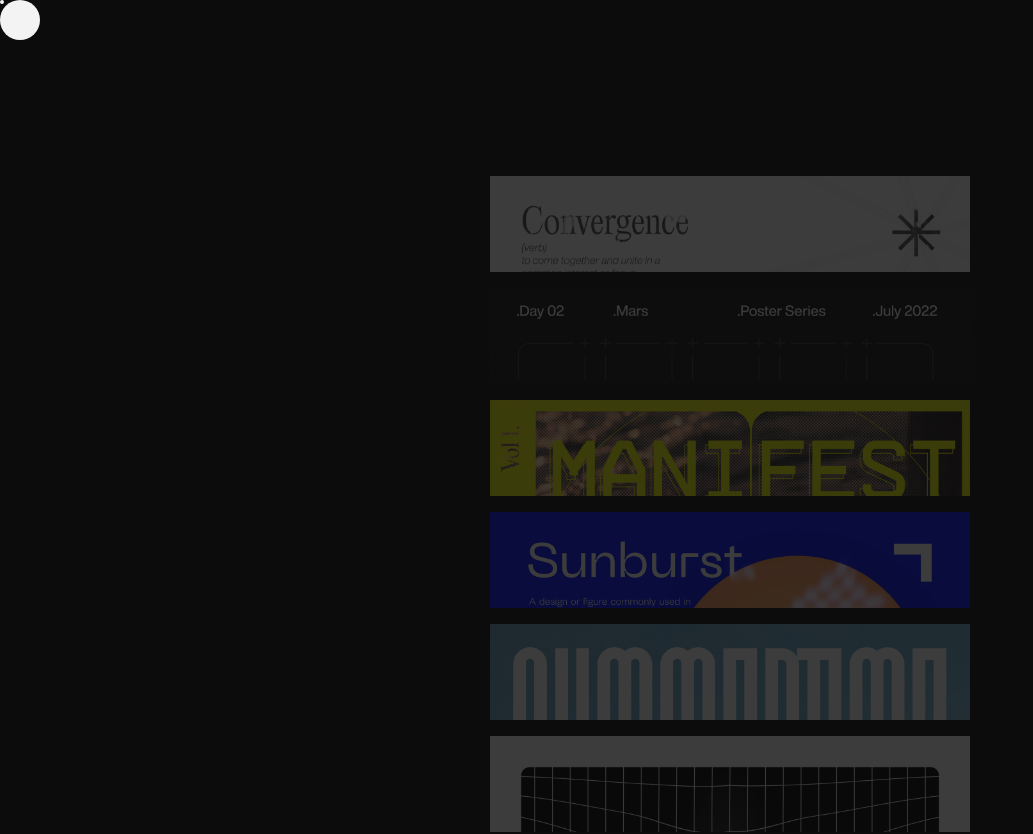
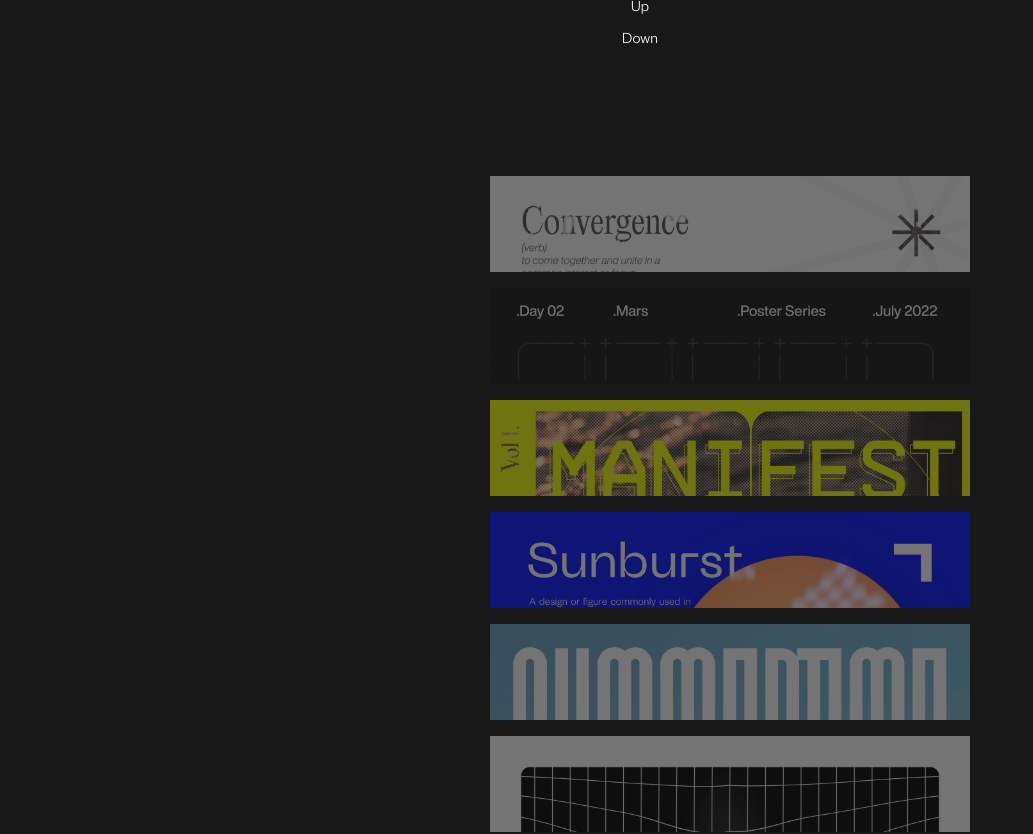
Before and after one commit to ta-ke-sh1/PosterCollectionVol1, a React (Create React App) app: page /gallery in a window 1280 px wide. Shown: the top 834 px of the page, without its empty margins (0-1033 px from the left). Built offline with nearby package versions, Linux system fonts and the light colour scheme.

Commit message:
content update

```diff
--- a/src/App.js
+++ b/src/App.js
@@ -1,23 +1,21 @@
-import { BrowserRouter as Router, useRoutes } from 'react-router-dom';
-import Cursor from './components/cursor'
-import Homepage from './components/homepage'
-import Gallery from './components/gallery'
-import Locomotive from './components/locomotive'
-import './styles/root.scss'
+import { BrowserRouter as Router, useRoutes } from "react-router-dom";
+import Homepage from "./components/homepage";
+import Gallery from "./components/gallery";
+import Locomotive from "./components/locomotive";
+import "./styles/root.scss";
 
 const App = () => {
     const routes = useRoutes([
-    { path: '/', element: < Homepage /> },
-    { path: '/gallery', element: < Gallery /> },
-    { path: '/locomotive', element: < Locomotive /> },
+        { path: "/", element: <Homepage /> },
+        { path: "/gallery", element: <Gallery /> },
+        { path: "/locomotive", element: <Locomotive /> },
     ]);
-  return routes
-}
+    return routes;
+};
 
 const AppWrapper = () => {
     return (
         <Router>
-      <Cursor />
             <App />
         </Router>
     );
--- a/src/components/gallery.js
+++ b/src/components/gallery.js
@@ -1,18 +1,18 @@
 import React, { useState, useEffect } from "react";
-import '../styles/base.scss'
-import '../styles/gallery.scss'
+import "../styles/base.scss";
+import "../styles/gallery.scss";
 import { gsap } from "gsap";
-import { Flip } from 'gsap/Flip';
-import { Observer } from 'gsap/Observer';
-import { ScrollToPlugin } from 'gsap/ScrollToPlugin';
+import { Flip } from "gsap/Flip";
+import { Observer } from "gsap/Observer";
+import { ScrollToPlugin } from "gsap/ScrollToPlugin";
 
 gsap.registerPlugin(Flip);
 gsap.registerPlugin(Observer);
 gsap.registerPlugin(ScrollToPlugin);
 
-const POSTER_COUNT = 23;
+const POSTER_COUNT = 24;
 let winsize = { width: window.innerWidth, height: window.innerHeight };
-window.addEventListener('resize', () => {
+window.addEventListener("resize", () => {
     winsize = { width: window.innerWidth, height: window.innerHeight };
 });
 
@@ -23,18 +23,17 @@ export default function Gallery() {
     // eslint-disable-next-line
     const [index, updateIndex] = useState(-1);
 
-    const [el, setEl] = useState(null)
-    const [items, setItems] = useState(null)
-    const [slides, setSlides] = useState(null)
-    const [wrap, setWrap] = useState(null)
+    const [el, setEl] = useState(null);
+    const [items, setItems] = useState(null);
+    const [slides, setSlides] = useState(null);
+    const [wrap, setWrap] = useState(null);
 
     useEffect(() => {
-        console.log(document.readyState);
-        setEl(document.querySelector('.stack'));
-        setItems(document.querySelectorAll('.stack-item'));
-        setSlides(document.querySelector('.slides'));
-        setWrap(document.querySelector('.stack-wrap'));
-    }, [])
+        setEl(document.querySelector(".stack"));
+        setItems(document.querySelectorAll(".stack-item"));
+        setSlides(document.querySelector(".slides"));
+        setWrap(document.querySelector(".stack-wrap"));
+    }, []);
 
     const openSlideshow = (name, index) => {
         if (isAnimating || isOpen) {
@@ -43,11 +42,12 @@ export default function Gallery() {
 
         updateAnimation(true);
         updateIndex(index);
+        console.log(index);
 
         const scrollY = window.scrollY;
-        document.body.classList.add('oh');
+        document.body.classList.add("oh");
 
-        const state = Flip.getState(items, { props: 'opacity' });
+        const state = Flip.getState(items, { props: "opacity" });
         slides.appendChild(el);
 
         const item = document.getElementById(`poster-day-${index}`);
@@ -55,46 +55,48 @@ export default function Gallery() {
 
         document.documentElement.scrollTop = document.body.scrollTop = 0;
         gsap.set(el, {
-            y: winsize.height / 2 - itemCenter + scrollY
-        })
+            y: winsize.height / 2 - itemCenter + scrollY,
+        });
         document.documentElement.scrollTop = document.body.scrollTop = 0;
 
-        Flip.from(state, { // Animating
+        Flip.from(state, {
             duration: 1,
-            ease: 'expo',
+            ease: "expo",
             onComplete: () => {
                 updateAnimation(false);
-                updateOpen(true)
+                updateOpen(true);
             },
-            onStart: () => document.documentElement.scrollTop = document.body.scrollTop = scrollY,
+            onStart: () =>
+                (document.documentElement.scrollTop = document.body.scrollTop =
+                    scrollY),
             absoluteOnLeave: true,
         });
-    }
+    };
 
     const closeSlideshow = () => {
         if (isAnimating) {
             return;
         }
 
-        document.body.classList.remove('oh');
-        const state = Flip.getState(items, { props: 'opacity' });
+        document.body.classList.remove("oh");
+        const state = Flip.getState(items, { props: "opacity" });
         wrap.appendChild(el);
 
         gsap.set(el, {
-            y: 0
-        })
+            y: 0,
+        });
 
-        Flip.from(state, { // Animating
+        Flip.from(state, {
             duration: 1,
             ease: "expo",
             onComplete: () => {
                 updateAnimation(false);
                 updateOpen(false);
-                updateIndex(-1)
+                updateIndex(-1);
             },
             absoluteOnLeave: true,
         });
-    }
+    };
 
     const navigation = (direction) => {
         if (isAnimating) {
@@ -102,41 +104,58 @@ export default function Gallery() {
         }
         updateAnimation(true);
 
+        const status = direction === "next" ? direction + 1 : direction - 1;
+
+        const next = document.getElementById("#next");
+        const prev = document.getElementById("#prev");
+        gsap.set(prev, { opacity: status > 1 ? 1 : 0 });
+        gsap.set(next, { opacity: status < posterContent.length ? 1 : 0 });
+
         gsap.timeline().to(el, {
             duration: 1,
-            ease: 'expo',
-            y: direction === 'next' ? `-=${winsize.height / 2 + winsize.height * .32}` : `+=${winsize.height / 2 + winsize.height * .32}`,
+            ease: "expo",
+            y:
+                direction === "next"
+                    ? `-=${winsize.height / 2 + winsize.height * 0.32}`
+                    : `+=${winsize.height / 2 + winsize.height * 0.32}`,
             onComplete: () => {
                 updateAnimation(false);
-            }
-        })
-    }
+            },
+        });
+    };
 
     const onMouseDown = (name, index) => {
         // Interfering
         if (isAnimating) {
             return;
-        }
-        else if (isOpen) {
+        } else if (isOpen) {
             closeSlideshow();
         }
         openSlideshow(name, index);
-    }
+    };
 
-    let postersNumber = Array.from({ length: POSTER_COUNT }, (_, index) => index + 1);
+    let postersNumber = Array.from(
+        { length: POSTER_COUNT },
+        (_, index) => index + 1
+    );
     return (
         <>
             {/* <div className="content">
                 <ContentCollection />
             </div> */}
-            <div className="nav">
-                <div className="btn" id="closeBtn" onMouseDown={() => closeSlideshow()}>
-                    Close
-                </div>
-                <div className="btn" onMouseDown={() => navigation('prev')}>
+            <div className="nav-wrap">
+                <div
+                    className="btn"
+                    id="prev"
+                    onMouseDown={() => navigation("prev")}
+                >
                     Up
                 </div>
-                <div className="btn" onMouseDown={() => navigation('next')}>
+                <div
+                    className="btn"
+                    id="next"
+                    onMouseDown={() => navigation("next")}
+                >
                     Down
                 </div>
             </div>
@@ -144,89 +163,170 @@ export default function Gallery() {
             <div className="stack-wrap">
                 <div className="stack">
                     <div className="stack-item stack-item--empty"></div>
-                    {
-                        postersNumber.map((number) =>
-                            <Poster
-                                key={'poster' + number}
-                                backgroundImage={`url(${process.env.PUBLIC_URL + '/posters/day' + number + '.jpg'})`}
-                                name={'day-' + number}
-                                index={number}
-                                content={'temporary'}
-                                onMouseDown={(name, index) => onMouseDown(name, index)}
-                            />
-                        )}
+                    {postersNumber.map((number) => (
+                        <Poster
+                            key={"poster" + number}
+                            backgroundImage={`url(${
+                                process.env.PUBLIC_URL +
+                                "/posters/day" +
+                                number +
+                                ".jpg"
+                            })`}
+                            name={"day-" + number}
+                            index={number}
+                            content={"temporary"}
+                            onMouseDown={(name, index) =>
+                                onMouseDown(name, index)
+                            }
+                        />
+                    ))}
                     <div className="stack-item stack-item--empty"></div>
                 </div>
             </div>
         </>
-    )
+    );
 }
 
 const Poster = (props) => {
     return (
         <div
-            id={'poster-' + props.name}
+            id={"poster-" + props.name}
             style={{ backgroundImage: props.backgroundImage }}
-            className='stack-item'
+            className="stack-item"
             name={props.name}
             index={props.index}
             content={props.content}
             onMouseDown={() => props.onMouseDown(props.name, props.index)}
-        >
-        </div>
-    )
+        ></div>
+    );
+};
+
+// eslint-disable-next-line
+class ContentCollection extends React.Component {
+    render() {
+        let postersNumber = Array.from(
+            { length: POSTER_COUNT },
+            (_, index) => index + 1
+        );
+        return (
+            <>
+                {postersNumber.map((element) => (
+                    <Content key={"content" + element} index={element} />
+                ))}
+            </>
+        );
+    }
 }
 
 const Content = (props) => {
+    let name = posterContent[props.index - 1].name;
+    let info = posterContent[props.index - 1].info;
     return (
-        <div
-            id={'content-' + props.index}
-            info={props.info}
-            className='content-item'
-        >
-            <h2 className="content-item-title">
-                {props.headings}
-            </h2>
+        <div id={"content-" + props.index} className="content-item">
+            <h2 className="content-item-title">{name}</h2>
             <div className="content-item-info">
                 <p className="oh">Day {props.index}</p>
-                <p className="oh">{props.info}</p>
+                <p className="oh">{info}</p>
             </div>
         </div>
-    )
-}
-
-class ContentCollection extends React.Component {
-    render() {
-        let postersNumber = Array.from({ length: POSTER_COUNT }, (_, index) => index + 1);
-        return (
-            <>
-                {
-                    postersNumber.map((element) =>
-                        <Content
-                            key={'content' + element}
-                            name={'day-' + element}
-                            info={'Information of day ' + element}
-                            headings={'Poster no.' + element}
-                        />
-                    )}
-            </>
-        )
-    }
-}
+    );
+};
 
 const posterContent = [
     {
-
-        name: 'Convergence',
-        info: '',
+        name: "Convergence",
+        info: "",
     },
     {
-        name: '123',
+        name: "Mars",
+        info: "",
     },
     {
-        name: '123',
+        name: "Manifest",
+        info: "",
     },
     {
-        name: '123',
+        name: "Sunburst",
+        info: "",
     },
-]
+    {
+        name: "Summertime",
+        info: "",
+    },
+    {
+        name: "Pressure",
+        info: "",
+    },
+    {
+        name: "Liberation",
+        info: "",
+    },
+    {
+        name: "Radical",
+        info: "",
+    },
+    {
+        name: "Solitude",
+        info: "",
+    },
+    {
+        name: "Accelerate",
+        info: "",
+    },
+    {
+        name: "Sunflower",
+        info: "",
+    },
+    {
+        name: "Conflict of Interest",
+        info: "",
+    },
+    {
+        name: "Polaroid",
+        info: "",
+    },
+    {
+        name: "Morninng Coffee",
+        info: "",
+    },
+    {
+        name: "Labyrinth",
+        info: "",
+    },
+    {
+        name: "Existential",
+        info: "",
+    },
+    {
+        name: "RUN!!!",
+        info: "",
+    },
+    {
+        name: "Disoriented",
+        info: "",
+    },
+    {
+        name: "Inertwined",
+        info: "",
+    },
+    {
+        name: "Psyched",
+        info: "",
+    },
+    {
+        name: "My Daily Process",
+        info: "",
+    },
+    {
+        name: "Superfluid",
+        info: "",
+    },
+    {
+        name: "Void",
+        info: "",
+    },
+    {
+        name: "Diagnosis",
+        info: "",
+    },
+];
--- a/src/styles/gallery.scss
+++ b/src/styles/gallery.scss
@@ -1,13 +1,13 @@
 *,
 *::after,
 *::before {
-	box-sizing: border-box;
+    box-sizing: border-box;
 
-    &:after{
+    &:after {
         box-sizing: border-box;
     }
 
-    &:before{
+    &:before {
         box-sizing: border-box;
     }
 }
@@ -42,8 +42,8 @@ body {
 }
 
 .oh__inner {
-	display: inline-block;
-	will-change: transform;
+    display: inline-block;
+    will-change: transform;
 }
 
 .stack {
@@ -84,35 +84,53 @@ body {
     height: var(--stack-item-height);
     background-size: cover;
     background-position: top;
-    opacity: 0.2;
+    opacity: 0.4;
     will-change: width, height, transform, opacity;
 
+    &:hover {
+        opacity: 1;
+    }
 }
 
 .stack__item--current {
-	opacity: 1;
+    opacity: 1;
 }
 
-.stack-item--empty{
+.stack-item--empty {
     pointer-events: none;
-	height: var(--stack-margin);
+    height: var(--stack-margin);
 }
 
-.nav{
-    position: fixed;
-    z-index: 100;
+.nav-wrap {
+    grid-area: 1 / 1 / -1 / -1;
+    display: flex;
+    flex-direction: column;
+    justify-content: space-between;
 
-    .btn{
-        padding: 30px;
-        opacity: 0;
+    z-index: 1000000000;
+
+    .btn {
+        opacity: 1;
+        flex: none;
+        align-self: center;
+        height: calc((100vh - var(--slide-height) - var(--slide-gap) * 4) / 3);
 
         &:hover{
             background-color: red;
-            color: white;
         }
     }
 
-    .visible{
-        opacity: 1;
+    #prev{
+        position: sticky;
+        top: 0
+    }
+
+    #next{
+        position: sticky;
+        bottom: 0;
     }
 }
+
+.visible {
+    opacity: 1;
+}
--- a/src/styles/root.scss
+++ b/src/styles/root.scss
@@ -1,5 +1,4 @@
-body{
-    background-color: #0c0c0c;
+body {
+    background-color: #181818;
     color: white;
-
 }
```
Lines whose indentation alone changed are shown as unchanged.
